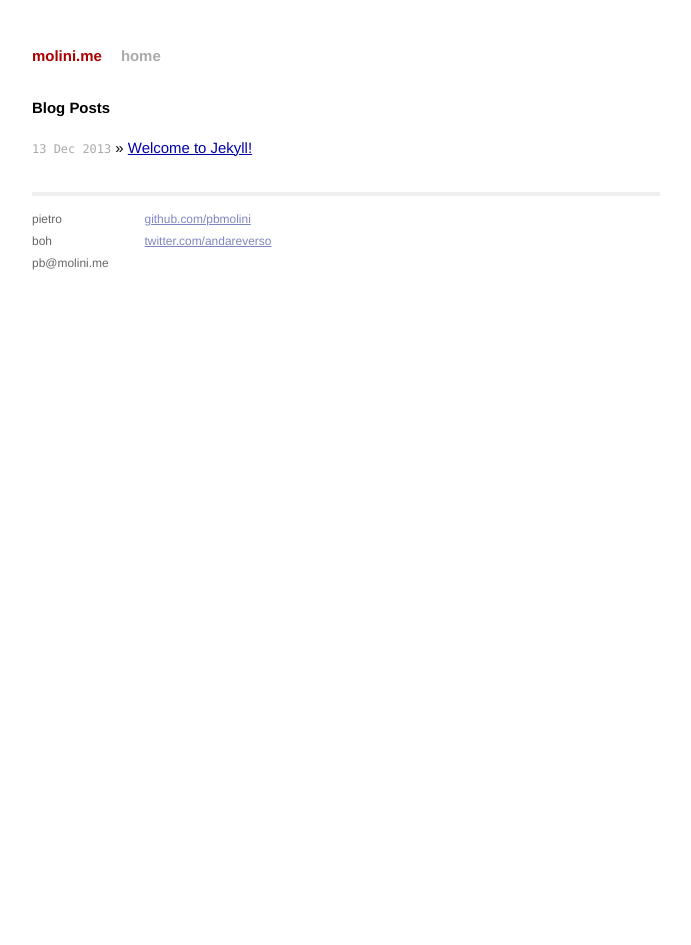
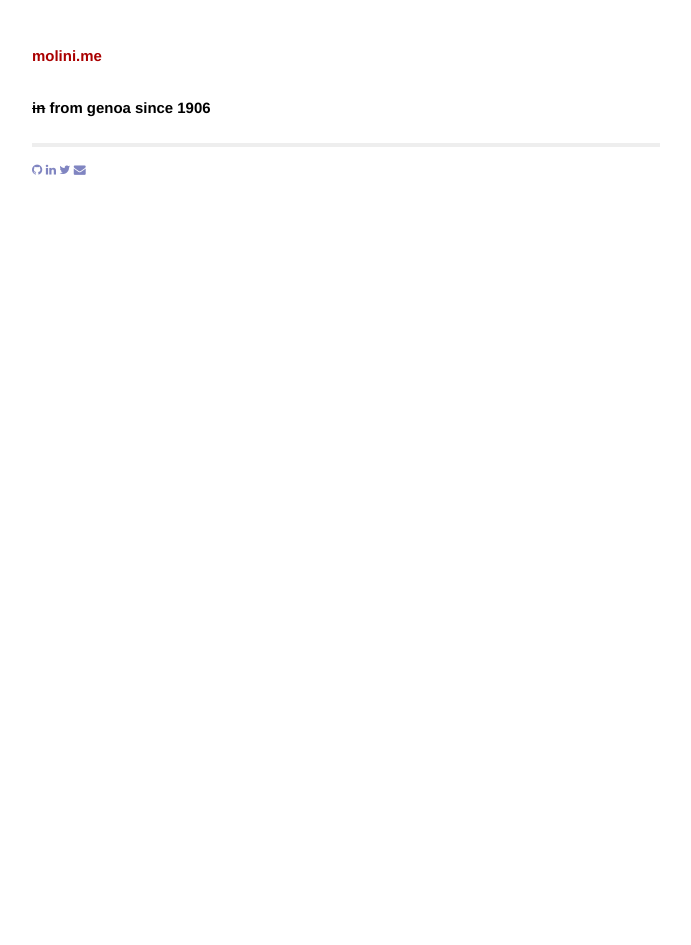
Before and after one commit to pbmolini/molini.me, a Jekyll site: the page built from index.html, in a window 1280 px wide. Shown: the whole page, without its empty margins (294-985 px from the left). Built offline with Jekyll 4.4.1, drawn with Linux system fonts in a browser that asks for light colours; nearby versions of some CDN libraries; Markdown is read by kramdown in place of the engine named in the settings.

Commit message:
removed posts from index

```diff
--- a/_layouts/default.html
+++ b/_layouts/default.html
@@ -12,13 +12,15 @@
         <!-- Custom CSS -->
         <link rel="stylesheet" href="{{site.url}}/css/main.css">
 
+        <!-- fontawesome -->
+        <link href="//netdna.bootstrapcdn.com/font-awesome/4.0.3/css/font-awesome.css" rel="stylesheet">
+
     </head>
     <body>
 
         <div class="site">
           <div class="header">
             <h1 class="title"><a href="{{site.url}}">{{ site.name }}</a></h1>
-            <a class="extra" href="{{site.url}}">home</a>
           </div>
 
           {{ content }}
@@ -26,15 +28,10 @@
           <div class="footer">
             <div class="contact">
               <p>
-                pietro<br />
-                boh<br />
-                pb@molini.me
-              </p>
-            </div>
-            <div class="contact">
-              <p>
-                <a href="https://github.com/pbmolini">github.com/pbmolini</a><br />
-                <a href="https://twitter.com/andareverso">twitter.com/andareverso</a><br />
+                <a href="https://github.com/pbmolini"><i class="fa fa-github"></i></a>
+                <a href="http://linkedin.com/in/pietromolini"><i class="fa fa-linkedin"></i></a>
+                <a href="https://twitter.com/andareverso"><i class="fa fa-twitter"></i></a>
+                <a href="mailto:pb@molini.me"><i class="fa fa-envelope"></i></a>
               </p>
             </div>
           </div>
--- a/index.html
+++ b/index.html
@@ -4,10 +4,6 @@ title: molini.me
 ---
 
 <div id="home">
-  <h1>Blog Posts</h1>
-  <ul class="posts">
-    {% for post in site.posts %}
-      <li><span>{{ post.date | date_to_string }}</span> &raquo; <a href="{{ site.url }}{{ post.url }}">{{ post.title }}</a></li>
-    {% endfor %}
-  </ul>
+  <h1><strike>in</strike> from genoa since 1906</h1>
+
 </div>
```
